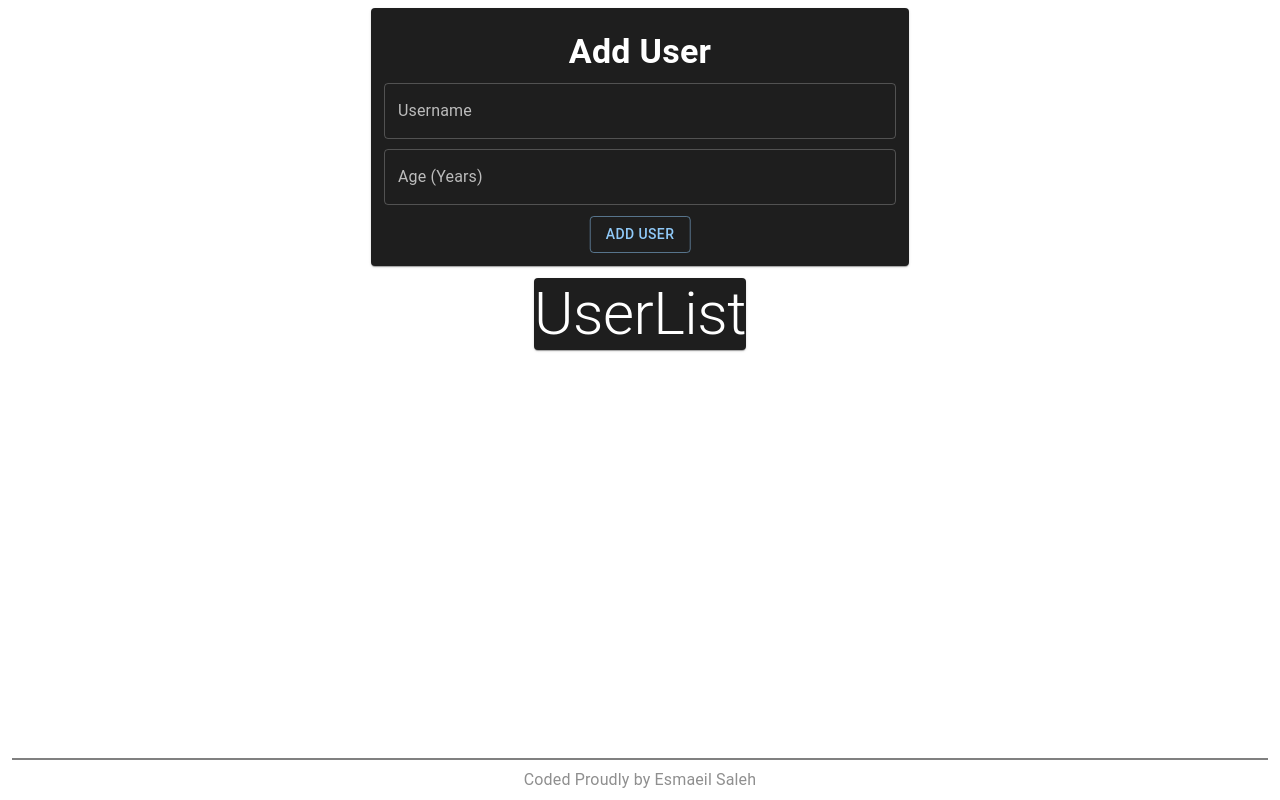
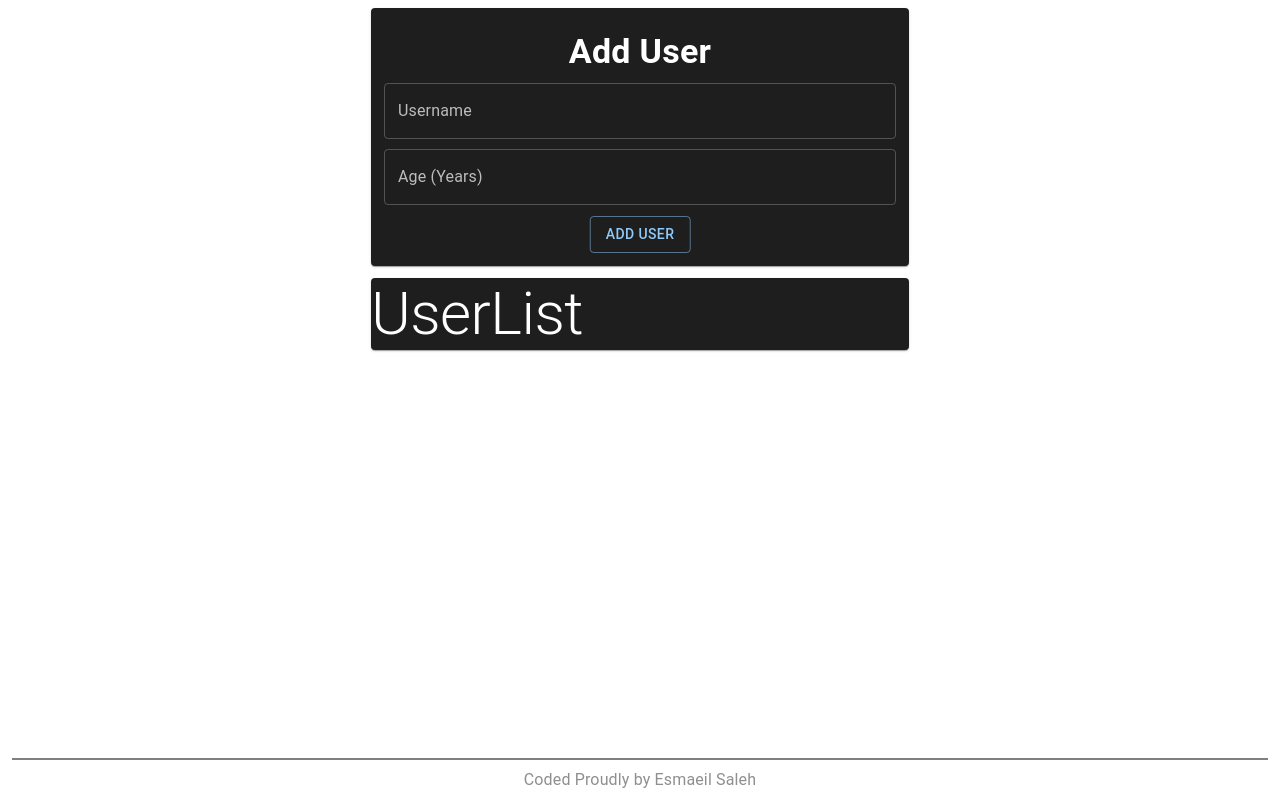
Before and after one commit to EsmaeilSaleh/adduser, a React (Create React App) app: page / in a window 1280 px wide. Built offline with nearby package versions, Linux system fonts and the light colour scheme.

Commit message:
add array of objects

```diff
--- a/src/App.js
+++ b/src/App.js
@@ -8,7 +8,6 @@ function App() {
   return (
     <Container sx={{ display: "flex", flexDirection: 'column', alignItems: "center" }}>
       <AddUser />
-      <UserList />
       <Footer />
     </Container>
   );
--- a/src/components/Users/AddUser.js
+++ b/src/components/Users/AddUser.js
@@ -1,14 +1,29 @@
-import React from "react";
+import React, { useState } from "react";
 import Typography from "@mui/material/Typography";
 import Card from "@mui/material/Card";
 import Button from "@mui/material/Button";
 import TextField from "@mui/material/TextField";
+import Box from '@mui/material/Box';
+
+import UserList from "./UserList"
 
 const AddUser = () => {
+  const [enteredUsers, setEnteredUsers] = useState([]);
+  const [enteredUser, setEnteredUser] = useState("");
+  const [enteredAge, setEnteredAge] = useState("");
+
+  const userHandler = (e) => {
+    setEnteredUser(e.target.value);
+  };
+  const ageHandler = (e) => {
+    setEnteredAge(e.target.value);
+  };
   const addUserHandler = (event) => {
     event.preventDefault();
+    setEnteredUsers([...enteredUsers, { name: enteredUser, age: enteredAge }]);
   };
   return (
+<Box>
     <Card style={{ width: "32rem", padding: "0.8em" }}>
       <Typography
         variant="h4"
@@ -19,11 +34,17 @@ const AddUser = () => {
       <form onSubmit={addUserHandler}>
         <TextField
           fullWidth
+          onChange={userHandler}
           style={{ display: "block", marginBottom: 10, width: "100%" }}
           type="text"
           label="Username"
         />
-        <TextField fullWidth label="Age (Years)" type="number" />
+        <TextField
+          fullWidth
+          onChange={ageHandler}
+          label="Age (Years)"
+          type="number"
+        />
         <Button
           variant="outlined"
           style={{
@@ -38,6 +59,8 @@ const AddUser = () => {
         </Button>
       </form>
     </Card>
+    <UserList users={enteredUsers} />
+</Box>
   );
 };
 
--- a/src/components/Users/UserList.js
+++ b/src/components/Users/UserList.js
@@ -1,12 +1,17 @@
 import React from "react";
 
 import Card from "@mui/material/Card";
-import Typography from '@mui/material/Typography';
+import Typography from "@mui/material/Typography";
 
-const UserList = () => {
+const UserList = (props) => {
   return (
-    <Card sx={{ marginTop: '0.8em' }}>
+    <Card sx={{ marginTop: "0.8em" }}>
       <Typography variant="h2">UserList</Typography>
+      {props.users.map((user) => (
+        <li>
+          {user.name} ({user.age})
+        </li>
+      ))}
     </Card>
   );
 };
```
